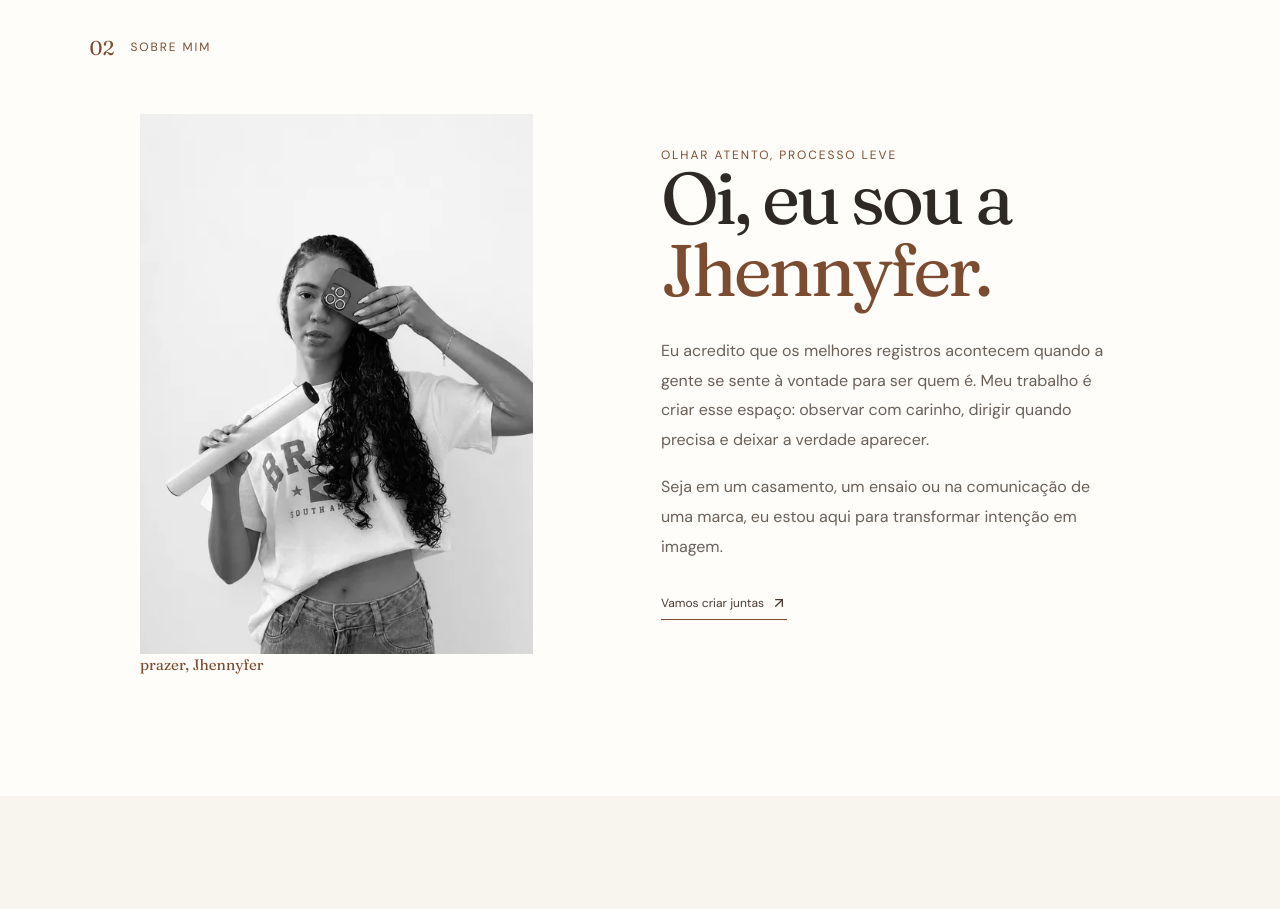
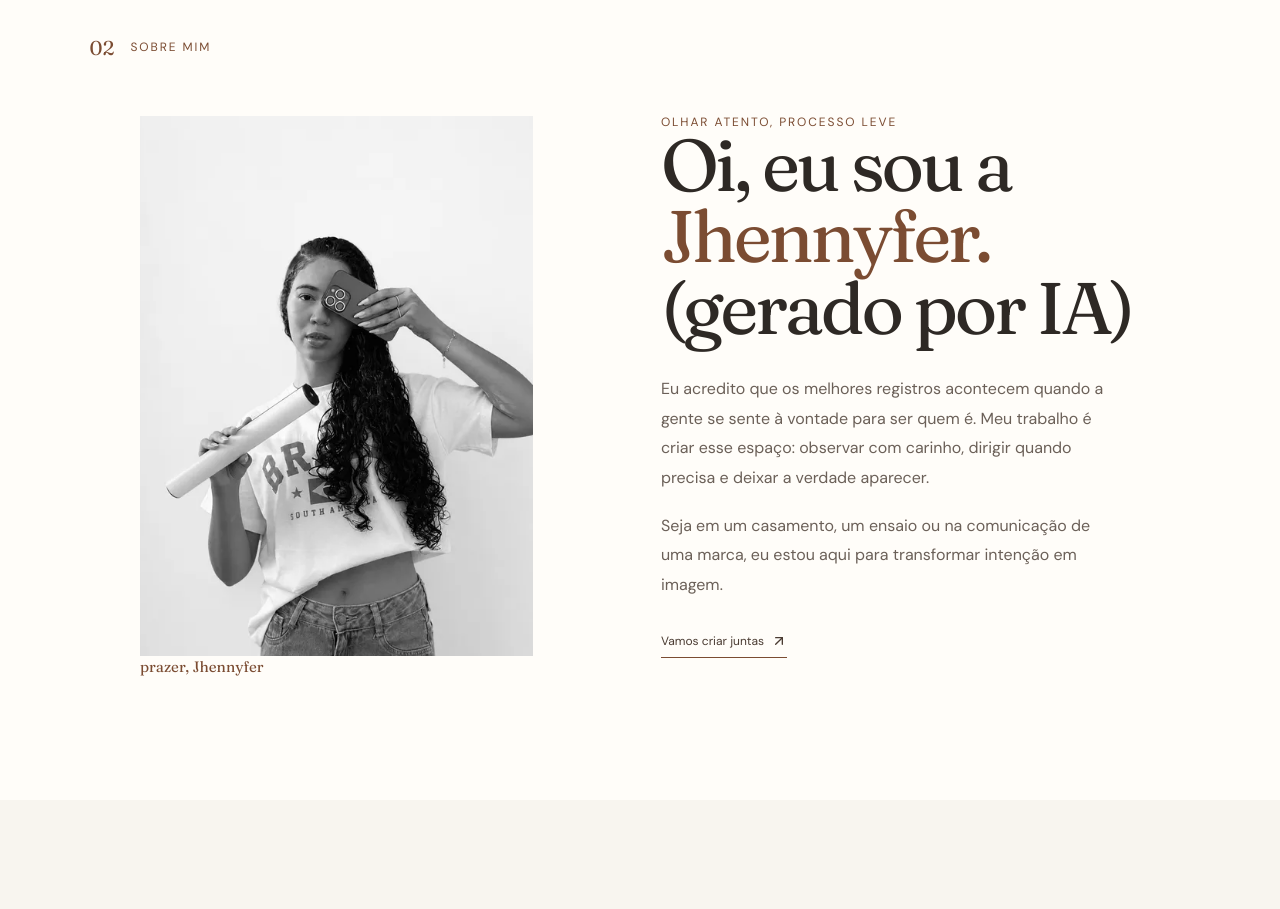
Before and after one commit to Sunnyzit0/jhennyfer-videomaker, a React (Vite) app: page / in a window 1280 px wide. Shown: the part 960-1869 px from the top of the page. Built offline with nearby package versions, Linux system fonts and the light colour scheme.

Commit message:
docs: adicionar marcação de texto gerado por IA no sobre

```diff
--- a/src/components/Sobre.jsx
+++ b/src/components/Sobre.jsx
@@ -11,7 +11,7 @@ export function Sobre() {
         </div>
         <div className="about-copy">
           <p className="eyebrow">olhar atento, processo leve</p>
-          <h2>Oi, eu sou a <em>Jhennyfer.</em></h2>
+          <h2>Oi, eu sou a <em>Jhennyfer.</em> (gerado por IA)</h2>
           <p>Eu acredito que os melhores registros acontecem quando a gente se sente à vontade para ser quem é. Meu trabalho é criar esse espaço: observar com carinho, dirigir quando precisa e deixar a verdade aparecer.</p>
           <p>Seja em um casamento, um ensaio ou na comunicação de uma marca, eu estou aqui para transformar intenção em imagem.</p>
           <a className="text-link" href="#contato">Vamos criar juntas <ArrowUpRight size={16} /></a>
```
